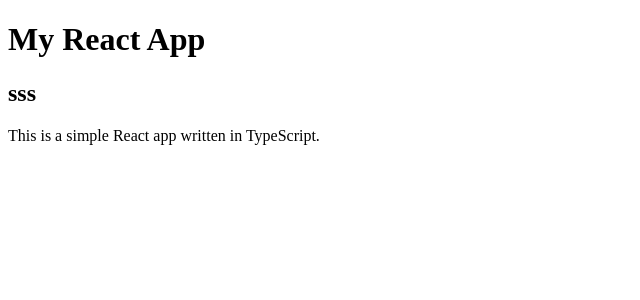
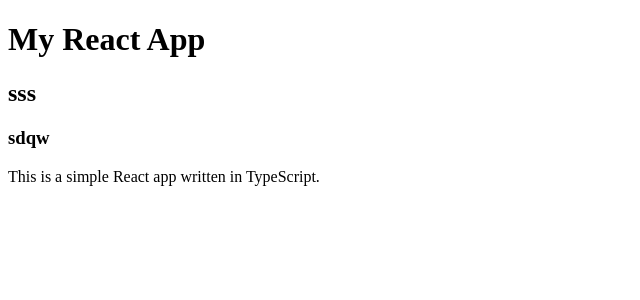
Before and after one commit to qxNamelesSxq/test-alex, a Next.js app: page /App in a window 1280 px wide. Shown: the top 300 px of the page, without its empty margins (0-640 px from the left). Built offline with nearby package versions, Linux system fonts and the light colour scheme.

Commit message:
ci: first, test

```diff
--- a/src/pages/App.tsx
+++ b/src/pages/App.tsx
@@ -4,6 +4,7 @@ const App = () => (
   <div>
     <h1>My React App</h1>
     <h2>sss</h2>
+    <h3>sdqw</h3>
     <p>This is a simple React app written in TypeScript.</p>
   </div>
 );
```
